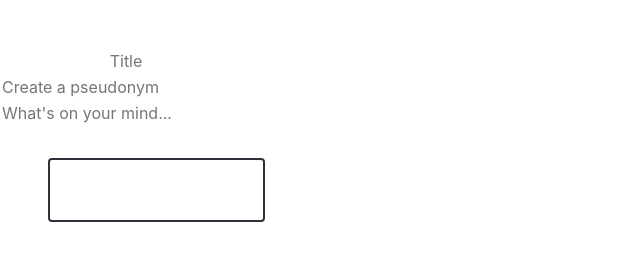
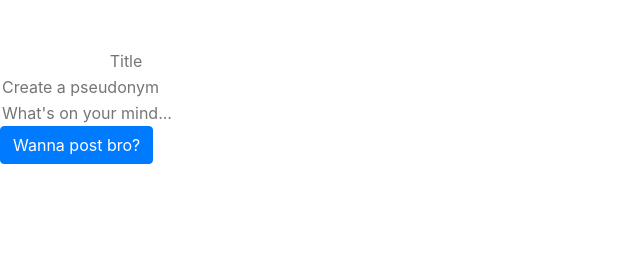
Before and after one commit to trinayau/telegraph-clone, a plain HTML site: page client/index.html in a window 1280 px wide. Shown: the whole page, without its empty margins (0-640 px from the left). Drawn offline with nearby package versions, Linux system fonts and the light colour scheme.

Commit message:
Fixed button

```diff
--- a/client/index.html
+++ b/client/index.html
@@ -17,7 +17,7 @@
             <input type="text" name="title" id="title" placeholder="Title" class="text-center" required> <br>
             <input type="text"  name="pseudonym" id="author" placeholder="Create a pseudonym" required><br>
             <input type="text" name="body" id="body" placeholder="What's on your mind..." required> <br>
-            <input type="submit" id="submit" class=" btn btn-primary button--bop" value="Wanna post bro?" requird>
+            <input type="submit" id="submit" class=" btn btn-primary button--bop" value="Wanna post bro?">
 
     </form>
 </div>
--- a/client/static/css/index.css
+++ b/client/static/css/index.css
@@ -25,7 +25,7 @@
 
 /* button styling */
 
-  input[type="submit"] {
+/* #submit {
     font-family: 'Fredoka One', cursive;
     border: 2px solid #302f3a;
     color: white;
@@ -37,7 +37,7 @@
     cursor: pointer;
   }
 
-  input[type="submit"] ::before {
+#submit::before {
     content: '';
     position: absolute;
     width: 100%;
@@ -49,7 +49,7 @@
     transition: all 200ms ease-out;
   }
 
-  input[type="submit"] :hover::before {
+#submit:hover::before {
     top: 0;
     left: 0;
   }
@@ -93,3 +93,4 @@
       transform: rotate(360deg);
     }
   }
+   */
```
